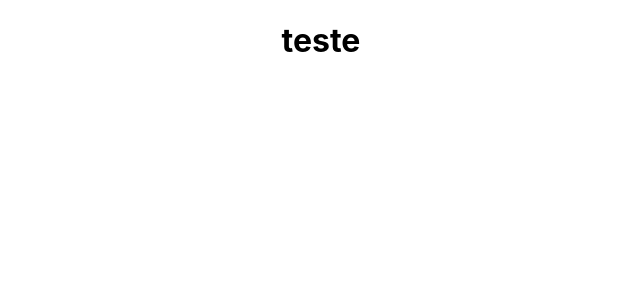
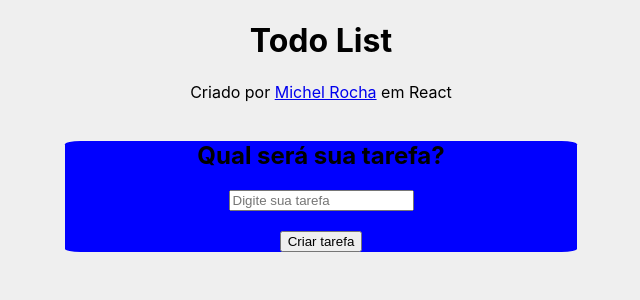
Before and after one commit to MichelRLima/TodoList, a React (Create React App) app: page / in a window 1280 px wide. Shown: the top 300 px of the page, without its empty margins (319-959 px from the left). Built offline with nearby package versions, Linux system fonts and the light colour scheme.

Commit message:
first commit

```diff
--- a/src/App.css
+++ b/src/App.css
@@ -2,37 +2,39 @@
   text-align: center;
 }
 
-.App-logo {
-  height: 40vmin;
-  pointer-events: none;
+.titulo{
+  width: 100%;
+  height: 100px;
+  background-color: #efefef;
 }
 
-@media (prefers-reduced-motion: no-preference) {
-  .App-logo {
-    animation: App-logo-spin infinite 20s linear;
-  }
+.ContainerTodoList{
+  width: 40%;
+  margin: 0 auto;
+  background-color: blue;
+  border-radius: 3%;
+
 }
 
-.App-header {
-  background-color: #282c34;
-  min-height: 100vh;
-  display: flex;
-  flex-direction: column;
-  align-items: center;
-  justify-content: center;
-  font-size: calc(10px + 2vmin);
-  color: white;
+.ContainerTarefa input{
+  margin: 20px auto;
+  display: block;
 }
 
-.App-link {
-  color: #61dafb;
+.ContainerTodoList .Todo{
+  margin: 5% auto;
+  border: 1px solid black;
+  width: 90%; /* define a largura da div */
+  height: 150px; /* define a altura da div */
+
+
 }
 
-@keyframes App-logo-spin {
-  from {
-    transform: rotate(0deg);
-  }
-  to {
-    transform: rotate(360deg);
-  }
+.ContainerTodoList h3{
+  color: white;
+  word-wrap: break-word; /* faz com que o texto seja quebrado em várias linhas */
 }
+
+.ContainerTodoList .acoes button{
+  margin: auto 2px;
+}
--- a/src/App.js
+++ b/src/App.js
@@ -1,10 +1,74 @@
-
+import React, { useState } from "react";
 import './App.css';
 
+
+
+
+
 function App() {
+const [todos, setTodos] = useState([]);
+const [inputValue, setInputValue] = useState ("")
+
+function addTodo (){ //funcao para adicionar tarefa no array
+    if (inputValue !== ""){
+      setTodos([...todos, {task:inputValue, completed: false}]) //adiciona o objeto da tarfa no array
+      setInputValue(""); //apagar o que foi escrito no input
+    }
+}
+
+const completeTodo = (index) =>{ //funcao para marcar como completa a tarefa
+  const finishTodos = [...todos] //pegando todas as tarefas de "todos"
+  if(finishTodos[index].completed == false){
+
+    finishTodos[index].completed = true; //adicionado como True no index da tarefa marcada como completada
+  }else{
+
+    finishTodos[index].completed = false; //adicionado como True no index da tarefa marcada como completada
+  }
+    setTodos(finishTodos); //retornar para o array "todos" as tarefas com o atributo "completd" atualizado
+}
+
+const removerTodo = (index) =>{
+    const deleteTodo = [...todos] //pegando todas as tarefas de "todos"
+    deleteTodo.splice(index,1) //deletenando apenas a tarefa que foi acionada
+    setTodos(deleteTodo) //retornar para o array "todos" as tarefas atualizadas
+}
+
   return (
     <div className="App">
-      <h1>teste</h1>
+
+      <div className="titulo">
+        <h1>Todo List</h1>
+        <p>Criado por <a target="_blanck" href="https://www.linkedin.com/in/michel-rocha-01b550210/">Michel Rocha</a> em React</p>
+      </div>
+
+      <div className="ContainerTodoList">
+        <h2>Qual será sua tarefa?</h2>
+        <div className="ContainerTarefa">
+        <input type="text"
+        placeholder="Digite sua tarefa"
+        value={inputValue}
+        onChange={(e) => setInputValue(e.target.value)}></input>
+
+        <input type="submit" value="Criar tarefa" onClick={addTodo}></input>
+        </div>
+        <div>
+          {todos.map((todo, index) =>(
+            <div key={index} className="Todo">
+
+
+             <h3 style={{textDecoration: todo.completed ? "line-through" : "" }}>{todo.task}</h3> {/* foi adicionado um estilo para quando for completado a tarefa */}
+
+              <div className="acoes">
+                <button onClick={() => removerTodo(index)}>Remover</button>{/* botao para acionar a funcao removerTodo */}
+
+                <button onClick={() => completeTodo(index)}>Concluir</button>{/* botao para acionar a funcao CompleteTodo*/}
+              </div>
+
+              </div>
+          ))}
+        </div>
+      </div>
     </div>
   );
 }
--- a/src/index.css
+++ b/src/index.css
@@ -5,6 +5,7 @@ body {
     sans-serif;
   -webkit-font-smoothing: antialiased;
   -moz-osx-font-smoothing: grayscale;
+  background-color: #efefef;
 }
 
 code {
```
Also changed, not shown: src/logo.svg (deleted).
